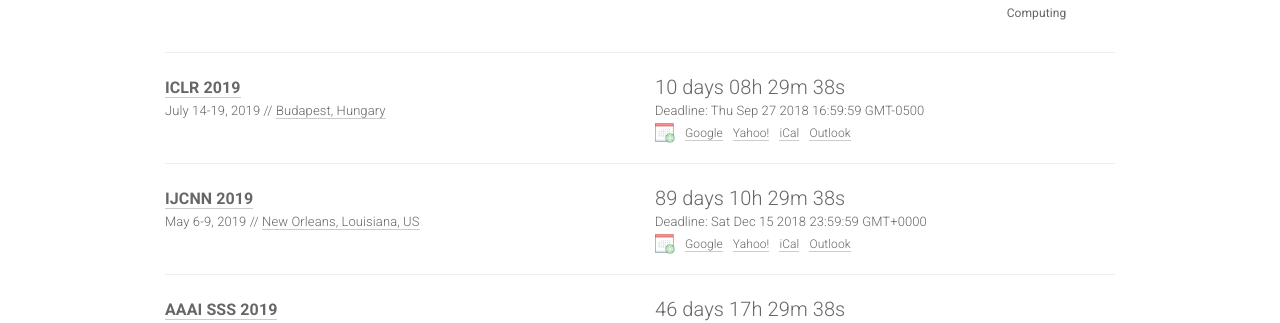
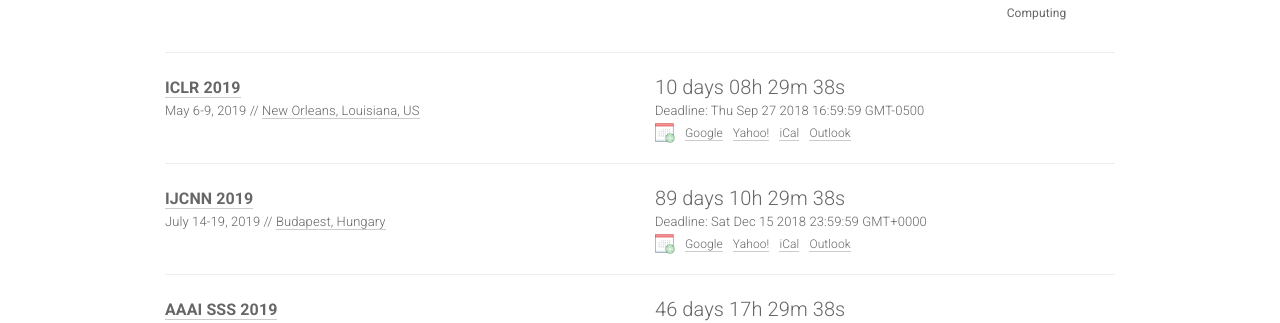
Before and after one commit to biconf/biconf.github.io, a Jekyll site: the page built from index.html, in a window 1280 px wide. Shown: the part 180-503 px from the top of the page. Built offline with Jekyll 4.4.1, drawn with Linux system fonts in a browser that asks for light colours; nearby versions of some CDN libraries; part of the change alters nothing that is shown.

```diff
--- a/_data/conferences.yml
+++ b/_data/conferences.yml
@@ -27,8 +27,8 @@
   link: http://iclr.cc/
   deadline: "2018-09-27 16:59:59"
   timezone: EST
-  date: July 14-19, 2019
-  place: Budapest, Hungary
+  date: May 6-9, 2019
+  place: New Orleans, Louisiana, US
   sub: ML
 
 - name: IJCNN
@@ -37,8 +37,8 @@
   link: https://www.ijcnn.org
   deadline: "2018-12-15 23:59:59"
   timezone: TBA
-  date: May 6-9, 2019
-  place: New Orleans, Louisiana, US
+  date: July 14-19, 2019
+  place: Budapest, Hungary
   sub: ML
 
 #- name: ICMI
```
